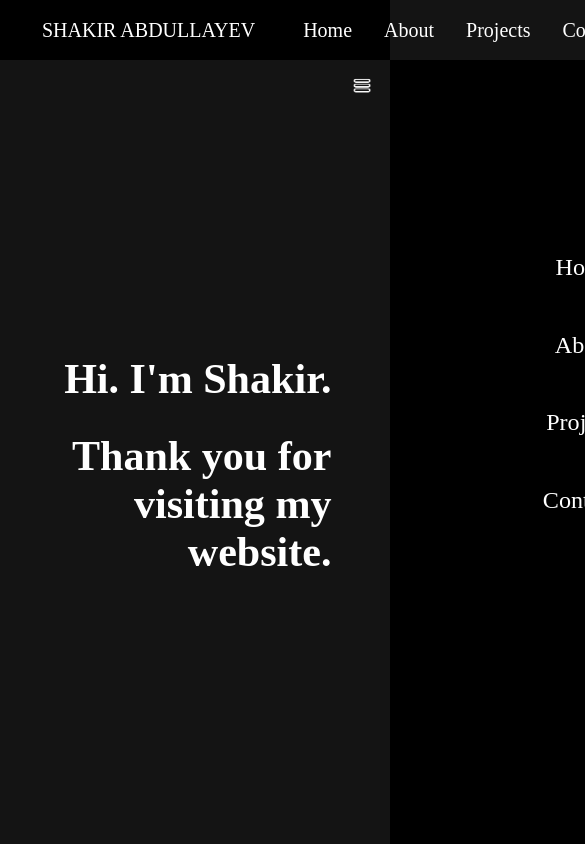
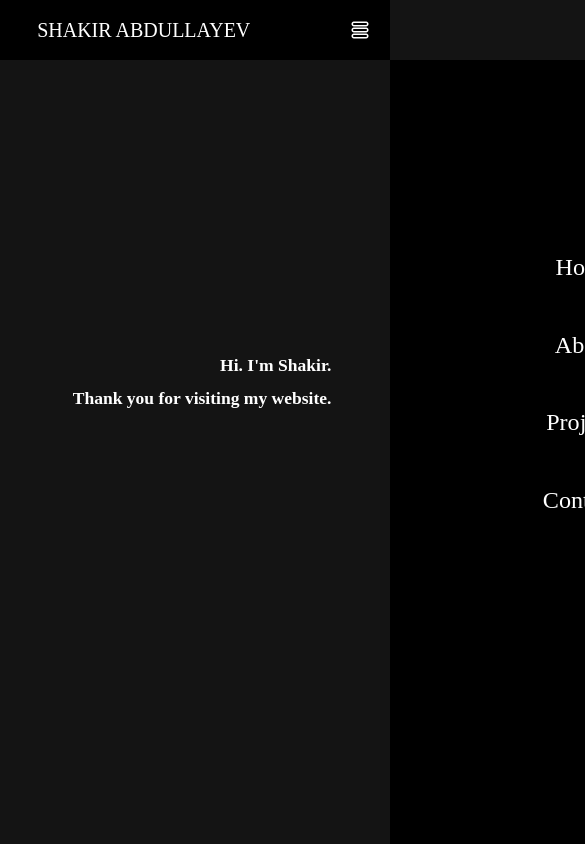
Before and after one commit to gratus00/PersonalWebsite, a Next.js app: page / in a window 390 px wide. Shown: the top 844 px of the page, 585 px wide, since content can reach past the window. Built offline with nearby package versions, Linux system fonts and the light colour scheme.

Commit message:
Fixed Sidebar. Further responsiveness.

```diff
--- a/components/NavBar.jsx
+++ b/components/NavBar.jsx
@@ -9,10 +9,11 @@ function NavBar(props) {
             <Link to={"index-section"} smooth={true} duration={1000} offset={-50}>
                 <a className={styles.logoLink}>SHAKIR ABDULLAYEV</a>
             </Link>
-            <Link to={"index-section"} smooth={true} duration={2000} offset={-50} className="desktop"> Home</Link>
-            <Link to={"about-section"} smooth={true} duration={2000} offset={-50} className="desktop"> About</Link>
-            <Link to={"projects-section"} smooth={true} duration={2000} offset={-50} className="desktop"> Projects</Link>
-            <Link to={"contacts-section"} smooth={true} duration={2000} offset={-50} className="desktop"> Contacts</Link>
+            <div className={styles.mobile}></div>
+            <Link to={"index-section"} smooth={true} duration={2000} offset={-50} className={styles.desktop}> Home</Link>
+            <Link to={"about-section"} smooth={true} duration={2000} offset={-50} className={styles.desktop}> About</Link>
+            <Link to={"projects-section"} smooth={true} duration={2000} offset={-50} className={styles.desktop}> Projects</Link>
+            <Link to={"contacts-section"} smooth={true} duration={2000} offset={-50}  className={styles.desktop}> Contacts</Link>
         </nav>
 };
 
--- a/components/SideBar.jsx
+++ b/components/SideBar.jsx
@@ -19,10 +19,10 @@ function SideBar(props){
         </button>
         <div className={styles.menu}
         style={{transform: `translatex(${xPosition}vw)`}}>
-            <Link to={"index-section"} smooth={true} duration={2000} offset={-50} className="desktop" onClick={triggerSidebar}> Home</Link>
-            <Link to={"about-section"} smooth={true} duration={2000} offset={-50} className="desktop" onClick={triggerSidebar}> About</Link>
-            <Link to={"projects-section"} smooth={true} duration={2000} offset={-50} className="desktop" onClick={triggerSidebar}> Projects</Link>
-            <Link to={"contacts-section"} smooth={true} duration={2000} offset={-50} className="desktop" onClick={triggerSidebar}> Contacts</Link>
+            <Link to={"index-section"} smooth={true} duration={2000} offset={-50}  className={styles.desktop} onClick={triggerSidebar}> Home</Link>
+            <Link to={"about-section"} smooth={true} duration={2000} offset={-50}  className={styles.desktop} onClick={triggerSidebar}> About</Link>
+            <Link to={"projects-section"} smooth={true} duration={2000} offset={-50}  className={styles.desktop} onClick={triggerSidebar}> Projects</Link>
+            <Link to={"contacts-section"} smooth={true} duration={2000} offset={-50}  className={styles.desktop} onClick={triggerSidebar}> Contacts</Link>
         </div>
     </div>
 }
--- a/pages/About.jsx
+++ b/pages/About.jsx
@@ -1,8 +1,6 @@
-import Button from "../components/Button";
 import stylesAbout from '../styles/about.module.css';
 import stylesButton from '../styles/button.module.css';
 import Link from "react-scroll/modules/components/Link";
-import Contacts from "./Contacts";
 
 const About = () => {
     return (
@@ -30,7 +28,6 @@ const About = () => {
                 <button className={stylesButton.customButton}>Contacts</button>
             </Link>
             </div>
-
         </div>
     );
 };
--- a/pages/Contacts.jsx
+++ b/pages/Contacts.jsx
@@ -24,7 +24,6 @@ const Contacts = () => {
         <br />
 
         <div>
-            <div className="invisible-spacer" />
             <div style={{textAlign: "center"}}>
               <a  href="/Resume.pdf" download="Abdullayev Shakir Resume.pdf">
                 <button  className={buttonStyle.customButton}>Download Resume</button>
--- a/pages/Projects.jsx
+++ b/pages/Projects.jsx
@@ -1,5 +1,4 @@
-import styles from "../styles/projects.module.css";
-import {newLink, animateScroll as scroll } from "react-scroll";
+import styles from "../styles/project.module.css";
 
 
 const Projects = () => {
@@ -7,24 +6,43 @@ const Projects = () => {
         <div className={styles.project} id="projects-section">
             <h1>Projects</h1>
             <div>
-                <h2>Section 1</h2>
-                <p>bLABfgsljkdhgldkjhgsdklghsdkljghsdklhgsdkghsdksdfghsdghsdjsjagjjfgjfjfj
-                    sdflkgjsdhklsjhglksdghsdfkjgsdlgjhsdlkgsdhlgksh
-                    dsfgksdhglsdkjghdslkghsdlkjghsdlkgjhsasklghsdfklghsdflkjghsdkjghsdlkfjhgsdfkjgdlkhgsfdkljhgfadlkjghdlk
-                    sklfdjghsfdkjhgakldjghdlkghsdkgh;aLA</p>
+            <h2>Section 1</h2>
+            <p>bLABfgsljkd hgldkjhgsdklg hsdkljg hsdklh gsdkghsdksdfghsdghsdjsjagjjfgjfjfj
+                sdflkgjs dhklsjh lk sdghsdfkjgsdlgjhsdlkg sdhlgksh
+                dsfgksdhgl sdkjghdslkghsdlkjgh sdl kgjhsaskl ghsdfklghsdflkjghsdkjghsdlkf
+                hgsdfkjgd lkhgsfdkl jhgfadl kjghdlk
+                sklfdjghs fdkjhgakldjg hdlkghsdkgh;aLs
+                </p>
             </div>
+
+
             <div>
-                <h2>Section 2</h2>
-                <p>blabla</p>
+            <h2>Section 2</h2>
+            <p>blabla
+                <br /> <br />
+                <br /> <br />
+            </p>
             </div>
+
+
+
             <div>
-                <h2>Section 3</h2>
-                <p>blabla</p>
+            <h2>Section 3</h2>
+            <p>blabla
+                <br /> <br />
+                <br /> <br />
+            </p>
             </div>
+
+
             <div>
-                <h2>Section 4</h2>
-                <p>blabla</p>
+            <h2>Section 4</h2>
+            <p>blabla
+                <br /> <br />
+                <br /> <br />
+            </p>
             </div>
+
         </div>
     );
 };
--- a/pages/index.jsx
+++ b/pages/index.jsx
@@ -13,12 +13,9 @@ const home = () => {
                 <SideBar/>
                 <Intro/>
                 <div  className={homeStyle.home}>
-                    <div className="spacer"/>
                     <About/>
-                    <div className="spacer"/>
                     <Projects/>
                     <Contacts/>
-
                     {/*Footer*/}
                 </div>
             </div>
--- a/styles/contacts.module.css
+++ b/styles/contacts.module.css
@@ -1,6 +1,14 @@
 .contacts{
-    display: inline-block;
-    text-align: left;
+    /* display: inline-block;
+    text-align: left; */
+    display: flex;
+    flex-direction: column;
+    justify-content: center;
+    align-items: left;
+
+
+
+
     margin-top: 10rem;
     margin-bottom: 5rem;
     padding-top: 2rem;
--- a/styles/home.module.css
+++ b/styles/home.module.css
@@ -3,7 +3,6 @@
     flex-direction: column;
     justify-content: center;
     align-items: center;
-
 }
 
 
--- a/styles/intro.module.css
+++ b/styles/intro.module.css
@@ -13,5 +13,5 @@
 }
 
 .intro h1{
-    font-size: 2.63rem;
+    font-size: 4.5vw;
 }
--- a/styles/navbar.module.css
+++ b/styles/navbar.module.css
@@ -1,25 +1,20 @@
 .navbar{
     background-color: black;
     height: 60px;
-    padding: 0px 10px;
+    padding: 0px;
     display: flex;
     align-items: center;
     position: sticky;
     top: 0;
 }
 
-.navbar a {
-    text-decoration: none;
-    color: white;
-    padding: 0px 10px;
-    font-size: 1.25rem;
-}
 
 .navbar .navitem{
     display: inline;
 }
 
 .navbar a {
+    font-size: 1.25rem;
     flex-grow: 1;
     flex-shrink: 0;
     padding: 1rem;
@@ -59,3 +54,17 @@
 .logoLink {
     flex-grow: 1;
 }
+
+@media screen and (max-width:850px)
+{
+    .desktop {
+        display: none;
+    }
+    .nav-bar a {
+        text-align: left;
+    }
+    .mobile {
+        content: "";
+        flex-grow: 10;
+    }
+}
--- a/styles/projects.module.css
+++ b/styles/project.module.css
@@ -1,13 +1,18 @@
 .project{
-    display: inline-block;
+    display: flex;
     flex-direction: column;
-    justify-content: flex-start;
     max-width: 50rem;
-
+    padding-top: 2.4rem;
 }
 
 .project h1{
+    text-align: start;
     font-size: 2.4rem;
+}
+
+.project h2{
+    text-align: start;
+    font-size: 2rem;
 }
 
 .project p{
--- a/styles/sidebar.module.css
+++ b/styles/sidebar.module.css
@@ -23,14 +23,7 @@
 .menu .spacer {
     min-height: 20vh;
 }
-/* .menu .blog-button {
-    background-color: transparent;
-    border: none;
-    text-decoration: none;
-    font: inherit;
-    color: inherit;
-    padding: 3vh;
-} */
+
 @media screen and (min-width:850px)
 {
     .sidebar-button {
@@ -40,10 +33,11 @@
 .sidebar-button {
     display: static;
     position: fixed;
-    right:0;
+    right: 0;
+    top: 0;
     background-color: transparent;
     border: none;
-    padding: 1rem;
+    padding: 1.1rem;
     z-index: 2;
     cursor: pointer;
 }
@@ -53,6 +47,6 @@
 
 .sidebar img {
     border-radius: 0;
-    max-height: 1.2rem;
-    min-width: 1.5rem;
+    height: 1.5rem;
+    width: 1.5rem;
 }
```
